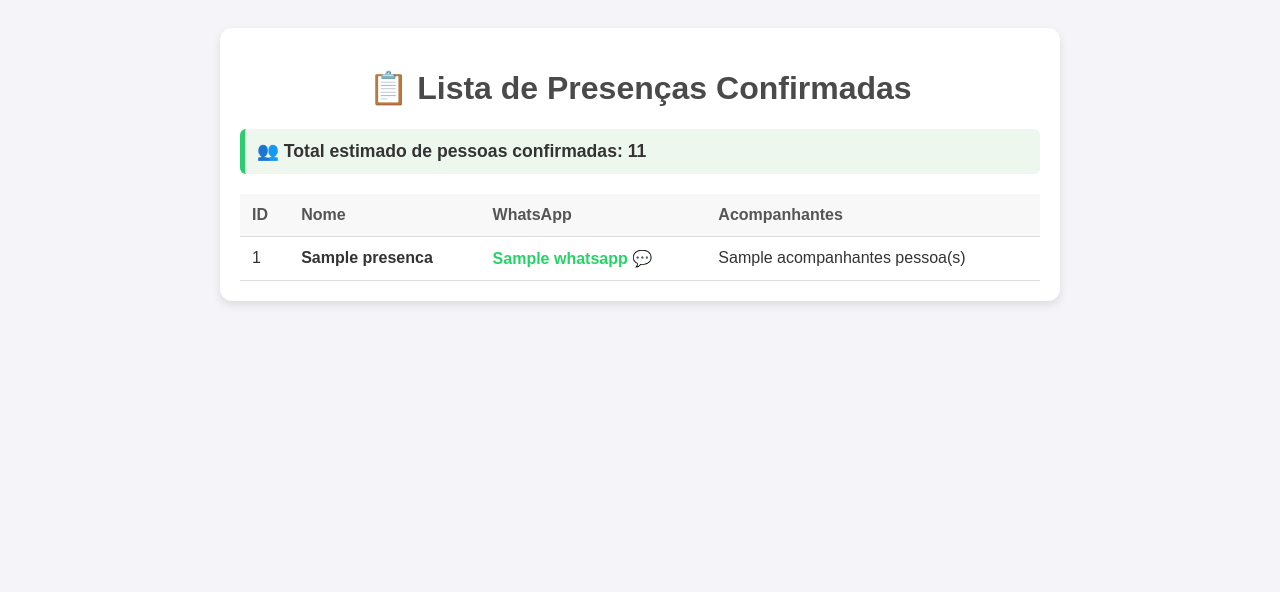
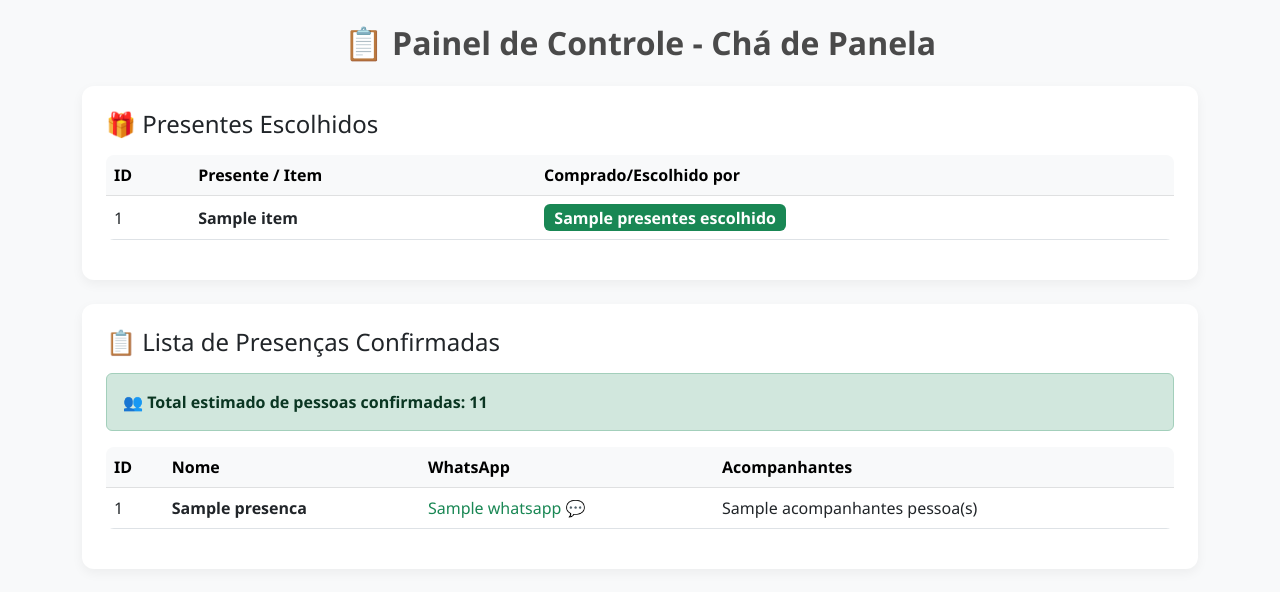
Before and after one commit to italoa050-cpu/cha-kailane-e-italo, a Flask app: page /admin in a window 1280 px wide. Shown: the top 592 px of the page. Run offline with Flask 3, Linux system fonts and the light colour scheme; tables that the repository leaves empty hold one stand-in row (values such as "Sample post"); a database or web service that is not in the repository returns one stand-in record (values such as "Sample title"); some libraries are stand-ins or nearby versions.

Commit message:
corrige fotos dos presentes e atualiza tabela do admin

```diff
--- a/app.py
+++ b/app.py
@@ -11,7 +11,6 @@ app = Flask(__name__)
 app.secret_key = 'sua_chave_secreta_aqui'
 
 def get_db_connection():
-    """Conecta ao PostgreSQL se estiver no Render, ou ao SQLite local."""
     database_url = os.environ.get('DATABASE_URL')
     if database_url and psycopg2:
         return psycopg2.connect(database_url)
@@ -25,12 +24,10 @@ def get_db_connection():
     return conn
 
 def init_db():
-    """Cria as tabelas de presenças e presentes se não existirem."""
     try:
         conn = get_db_connection()
         cursor = conn.cursor()
 
-        # Tabela de Presenças Confimadas
         cursor.execute('''
             CREATE TABLE IF NOT EXISTS presencas (
                 id SERIAL PRIMARY KEY,
@@ -40,7 +37,6 @@ def init_db():
             )
         ''')
 
-        # Tabela de Presentes Escolhidos
         cursor.execute('''
             CREATE TABLE IF NOT EXISTS presentes_escolhidos (
                 id SERIAL PRIMARY KEY,
@@ -58,7 +54,23 @@ init_db()
 
 @app.route('/')
 def index():
-    return render_template('index.html')
+    try:
+        conn = get_db_connection()
+        cursor = conn.cursor()
+
+        # Busca presentes já escolhidos
+        try:
+            cursor.execute("SELECT item, nome_convidado FROM presentes_escolhidos")
+            escolhidos_db = cursor.fetchall()
+            escolhidos = {row[0]: row[1] for row in escolhidos_db}
+        except Exception:
+            escolhidos = {}
+
+        conn.close()
+        return render_template('index.html', presentes_escolhidos=escolhidos)
+    except Exception as e:
+        print(f"Erro na pagina principal: {e}")
+        return render_template('index.html', presentes_escolhidos={})
 
 @app.route('/confirmar_presenca', methods=['POST'])
 def confirmar_presenca():
@@ -90,9 +102,32 @@ def confirmar_presenca():
 
     return redirect(url_for('index'))
 
+@app.route('/escolher_presente', methods=['POST'])
+def escolher_presente():
+    item = request.form.get('item')
+    nome_convidado = request.form.get('nome_convidado')
+
+    if item and nome_convidado:
+        try:
+            conn = get_db_connection()
+            cursor = conn.cursor()
+            is_postgres = bool(os.environ.get('DATABASE_URL'))
+
+            query = (
+                "INSERT INTO presentes_escolhidos (item, nome_convidado) VALUES (%s, %s)"
+                if is_postgres else
+                "INSERT INTO presentes_escolhidos (item, nome_convidado) VALUES (?, ?)"
+            )
+            cursor.execute(query, (item, nome_convidado))
+            conn.commit()
+            conn.close()
+        except Exception as e:
+            print(f"Erro ao salvar presente: {e}")
+
+    return redirect(url_for('index'))
+
 @app.route('/admin')
 def admin():
-    """Visualização das Pessoas Confirmadas e Presentes Comprados"""
     try:
         conn = get_db_connection()
         cursor = conn.cursor()
@@ -101,7 +136,7 @@ def admin():
         cursor.execute("SELECT id, nome, whatsapp, acompanhantes FROM presencas ORDER BY id DESC")
         presencas = cursor.fetchall()
 
-        # Busca presentes marcados/comprados
+        # Busca presentes escolhidos
         try:
             cursor.execute("SELECT id, item, nome_convidado FROM presentes_escolhidos ORDER BY id DESC")
             presentes = cursor.fetchall()
@@ -110,7 +145,6 @@ def admin():
 
         conn.close()
 
-        # Soma total de convidados
         total_pessoas = 0
         for p in presencas:
             try:
--- a/templates/admin.html
+++ b/templates/admin.html
@@ -3,101 +3,59 @@
 <head>
     <meta charset="UTF-8">
     <meta name="viewport" content="width=device-width, initial-scale=1.0">
-    <title>Painel de Presenças - Chá de Panela</title>
+    <title>Painel Administrativo - Chá de Panela</title>
+    <link href="https://cdn.jsdelivr.net/npm/bootstrap@5.3.0/dist/css/bootstrap.min.css" rel="stylesheet">
     <style>
-        body {
-            font-family: Arial, sans-serif;
-            background-color: #f4f4f9;
-            padding: 20px;
-            color: #333;
-        }
-        .container {
-            max-width: 800px;
-            margin: 0 auto;
-            background: #fff;
-            padding: 20px;
-            border-radius: 12px;
-            box-shadow: 0 4px 10px rgba(0,0,0,0.1);
-        }
-        h1 {
-            text-align: center;
-            color: #4a4a4a;
-        }
-        .resumo {
-            background-color: #eef7ee;
-            border-left: 5px solid #2ecc71;
-            padding: 12px;
-            margin-bottom: 20px;
-            border-radius: 6px;
-            font-size: 1.1em;
-            font-weight: bold;
-        }
-        table {
-            width: 100%;
-            border-collapse: collapse;
-            margin-top: 10px;
-        }
-        th, td {
-            padding: 12px;
-            text-align: left;
-            border-bottom: 1px solid #ddd;
-        }
-        th {
-            background-color: #f8f8f8;
-            color: #555;
-        }
-        tr:hover {
-            background-color: #f1f1f1;
-        }
-        @media (max-width: 600px) {
-            table, thead, tbody, th, td, tr {
-                display: block;
-            }
-            thead tr {
-                position: absolute;
-                top: -9999px;
-                left: -9999px;
-            }
-            tr {
-                border: 1px solid #ccc;
-                margin-bottom: 10px;
-                border-radius: 8px;
-                padding: 10px;
-                background: #fff;
-            }
-            td {
-                border: none;
-                position: relative;
-                padding-left: 50%;
-                text-align: right;
-            }
-            td:before {
-                position: absolute;
-                top: 12px;
-                left: 10px;
-                width: 45%;
-                padding-right: 10px;
-                white-space: nowrap;
-                font-weight: bold;
-                text-align: left;
-            }
-            td:nth-of-type(1):before { content: "ID"; }
-            td:nth-of-type(2):before { content: "Nome"; }
-            td:nth-of-type(3):before { content: "WhatsApp"; }
-            td:nth-of-type(4):before { content: "Acompanhantes"; }
-        }
+        body { background-color: #f8f9fa; font-family: 'Segoe UI', Tahoma, Geneva, Verdana, sans-serif; }
+        .card { border-radius: 12px; border: none; box-shadow: 0 4px 12px rgba(0,0,0,0.05); }
+        .table-custom { background: white; border-radius: 8px; overflow: hidden; }
+        .header-title { color: #4a4a4a; font-weight: 700; }
     </style>
 </head>
-<body>
+<body class="py-4">
     <div class="container">
-        <h1>📋 Lista de Presenças Confirmadas</h1>
+        <h2 class="text-center mb-4 header-title">📋 Painel de Controle - Chá de Panela</h2>
 
-        <div class="resumo">
-            👥 Total estimado de pessoas confirmadas: {{ total_pessoas }}
+        <!-- Tabela de Presentes Escolhidos -->
+        <div class="card p-4 mb-4">
+            <h4 class="mb-3">🎁 Presentes Escolhidos</h4>
+            <div class="table-responsive">
+                <table class="table table-hover table-custom align-middle">
+                    <thead class="table-light">
+                        <tr>
+                            <th>ID</th>
+                            <th>Presente / Item</th>
+                            <th>Comprado/Escolhido por</th>
+                        </tr>
+                    </thead>
+                    <tbody>
+                        {% if presentes %}
+                            {% for p in presentes %}
+                            <tr>
+                                <td>{{ p[0] }}</td>
+                                <td><strong>{{ p[1] }}</strong></td>
+                                <td><span class="badge bg-success fs-6">{{ p[2] }}</span></td>
+                            </tr>
+                            {% endfor %}
+                        {% else %}
+                            <tr>
+                                <td colspan="3" class="text-center text-muted">Nenhum presente foi escolhido ainda.</td>
+                            </tr>
+                        {% endif %}
+                    </tbody>
+                </table>
+            </div>
         </div>
 
-        <table>
-            <thead>
+        <!-- Tabela de Presenças Confirmadas -->
+        <div class="card p-4">
+            <h4 class="mb-3">📋 Lista de Presenças Confirmadas</h4>
+            <div class="alert alert-success d-flex align-items-center mb-3">
+                <strong>👥 Total estimado de pessoas confirmadas: {{ total_pessoas }}</strong>
+            </div>
+            <div class="table-responsive">
+                <table class="table table-hover table-custom align-middle">
+                    <thead class="table-light">
                         <tr>
                             <th>ID</th>
                             <th>Nome</th>
@@ -106,24 +64,24 @@
                         </tr>
                     </thead>
                     <tbody>
+                        {% if presencas %}
                             {% for p in presencas %}
                             <tr>
                                 <td>{{ p[0] }}</td>
                                 <td><strong>{{ p[1] }}</strong></td>
-                    <td>
-                        <a href="https://wa.me/55{{ p[2] }}" target="_blank" style="color: #25D366; text-decoration: none; font-weight: bold;">
-                            {{ p[2] }} 💬
-                        </a>
-                    </td>
-                    <td>{{ p[3] if p[3] else 0 }} pessoa(s)</td>
+                                <td><a href="https://wa.me/55{{ p[2] }}" target="_blank" class="text-success text-decoration-none">{{ p[2] }} 💬</a></td>
+                                <td>{{ p[3] if p[3] is not none else 0 }} pessoa(s)</td>
                             </tr>
+                            {% endfor %}
                         {% else %}
                             <tr>
-                    <td colspan="4" style="text-align: center;">Nenhuma presença confirmada ainda.</td>
+                                <td colspan="4" class="text-center text-muted">Nenhuma presença confirmada ainda.</td>
                             </tr>
-                {% endfor %}
+                        {% endif %}
                     </tbody>
                 </table>
             </div>
+        </div>
+    </div>
 </body>
 </html>
```
Lines whose indentation alone changed are shown as unchanged.
